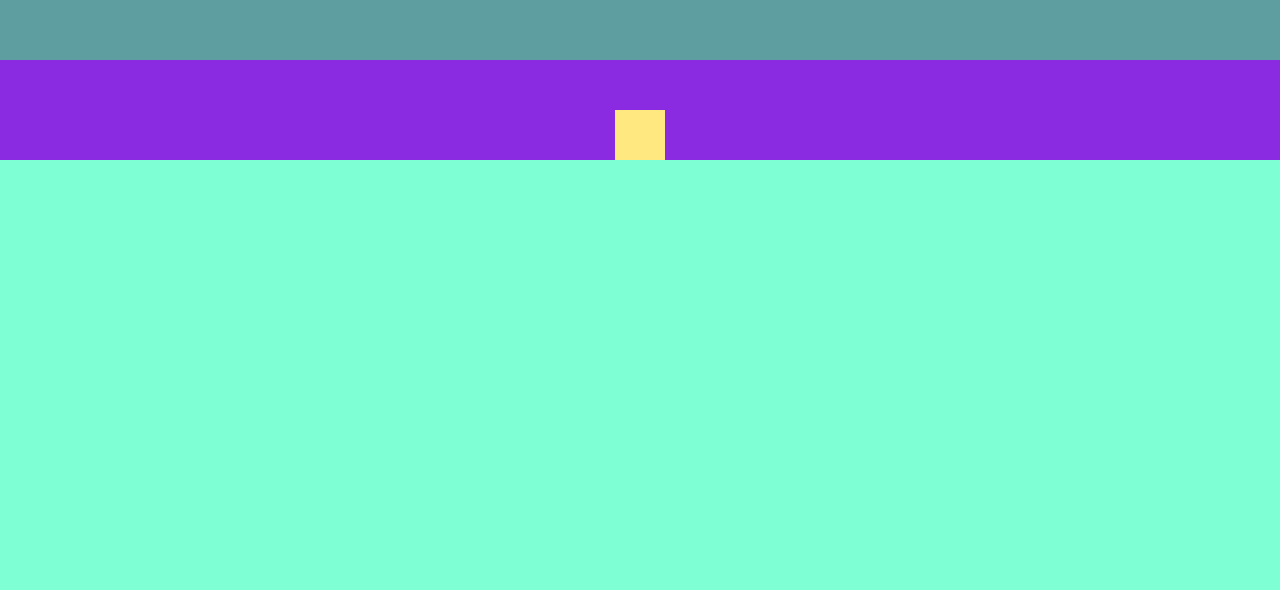
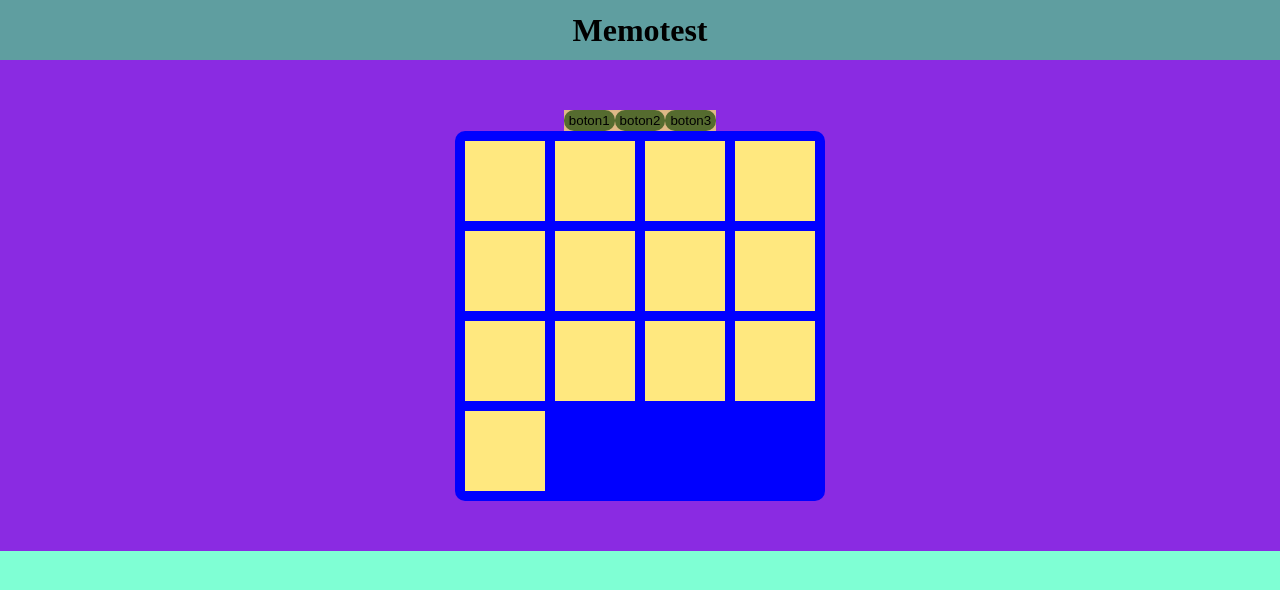
Before and after one commit to roldanmarcos/unq-ui-marcos-roldan-trabajo-final, a React (Vite) app: page / in a window 1280 px wide. Shown: the top 590 px of the page. Built offline with nearby package versions, Linux system fonts and the light colour scheme.

Commit message:
creación de los primeros componentes

```diff
--- /dev/null
+++ b/src/components/Button/Button.css
@@ -0,0 +1,6 @@
+.button-container {
+    background-color: darkolivegreen;
+    border-radius: 10px;
+    padding: 3px 5px;
+    border: none;
+}
--- /dev/null
+++ b/src/components/Button/Button.jsx
@@ -0,0 +1,9 @@
+import './Button.css'
+
+function Button({ text }) {
+    return (
+        <button className='button-container'>{text}</button>
+    )
+}
+
+export default Button
--- a/src/components/Header/Header.css
+++ b/src/components/Header/Header.css
@@ -2,4 +2,6 @@
     background-color: cadetblue;
     margin: 0;
     height: 60px;
+    justify-items: center;
+    align-content: center;
 }
--- a/src/components/Header/Header.jsx
+++ b/src/components/Header/Header.jsx
@@ -3,7 +3,7 @@ import './Header.css'
 function Header() {
     return (
         <div className='header-container'>
-
+            <h1>Memotest</h1>
         </div>
     )
 }
--- /dev/null
+++ b/src/components/OptionsMenu/OptionsMenu.css
@@ -0,0 +1,3 @@
+.option-menu-container {
+    background-color: burlywood;
+}
--- /dev/null
+++ b/src/components/OptionsMenu/OptionsMenu.jsx
@@ -0,0 +1,14 @@
+import Button from '../Button/Button'
+import './OptionsMenu.css'
+
+function OptionsMenu() {
+    return (
+        <div className='option-menu-container'>
+            <Button text="boton1"/>
+            <Button text="boton2"/>
+            <Button text="boton3"/>
+        </div>
+    )
+}
+
+export default OptionsMenu
--- /dev/null
+++ b/src/components/Tablero/Tablero.css
@@ -0,0 +1,8 @@
+.tablero-container {
+    background-color: blue;
+    border-radius: 10px;
+    padding: 10px;
+    display: grid;
+    grid-template-columns: repeat(4, 1fr);
+    grid-gap: 10px;
+}
--- /dev/null
+++ b/src/components/Tablero/Tablero.jsx
@@ -0,0 +1,23 @@
+import './Tablero.css'
+
+function Tablero() {
+    return (
+        <div className='tablero-container'>
+            <div className='object'></div>
+            <div className='object'></div>
+            <div className='object'></div>
+            <div className='object'></div>
+            <div className='object'></div>
+            <div className='object'></div>
+            <div className='object'></div>
+            <div className='object'></div>
+            <div className='object'></div>
+            <div className='object'></div>
+            <div className='object'></div>
+            <div className='object'></div>
+            <div className='object'></div>
+        </div>
+    )
+}
+
+export default Tablero
--- a/src/pages/TemplatePage/TemplatePage.css
+++ b/src/pages/TemplatePage/TemplatePage.css
@@ -6,11 +6,13 @@
 .body-container {
     background-color: blueviolet;
     padding-top: 50px;
+    padding-bottom: 50px;
     justify-items: center;
+    gap: 20px;
 }
 
 .object {
     background-color: rgb(255, 232, 127);
-    width: 50px;
-    height: 50px;
+    width: 80px;
+    height: 80px;
 }
--- a/src/pages/TemplatePage/TemplatePage.jsx
+++ b/src/pages/TemplatePage/TemplatePage.jsx
@@ -1,4 +1,6 @@
 import Header from '../../components/Header/Header'
+import OptionsMenu from '../../components/OptionsMenu/OptionsMenu'
+import Tablero from '../../components/Tablero/Tablero'
 import './TemplatePage.css'
 
 function TemplatePage() {
@@ -6,7 +8,8 @@ function TemplatePage() {
         <div className='page-container'>
             <Header />
             <div className='body-container'>
-            <div className='object'></div>
+                <OptionsMenu />
+                <Tablero />
             </div>
         </div>
     )
```
